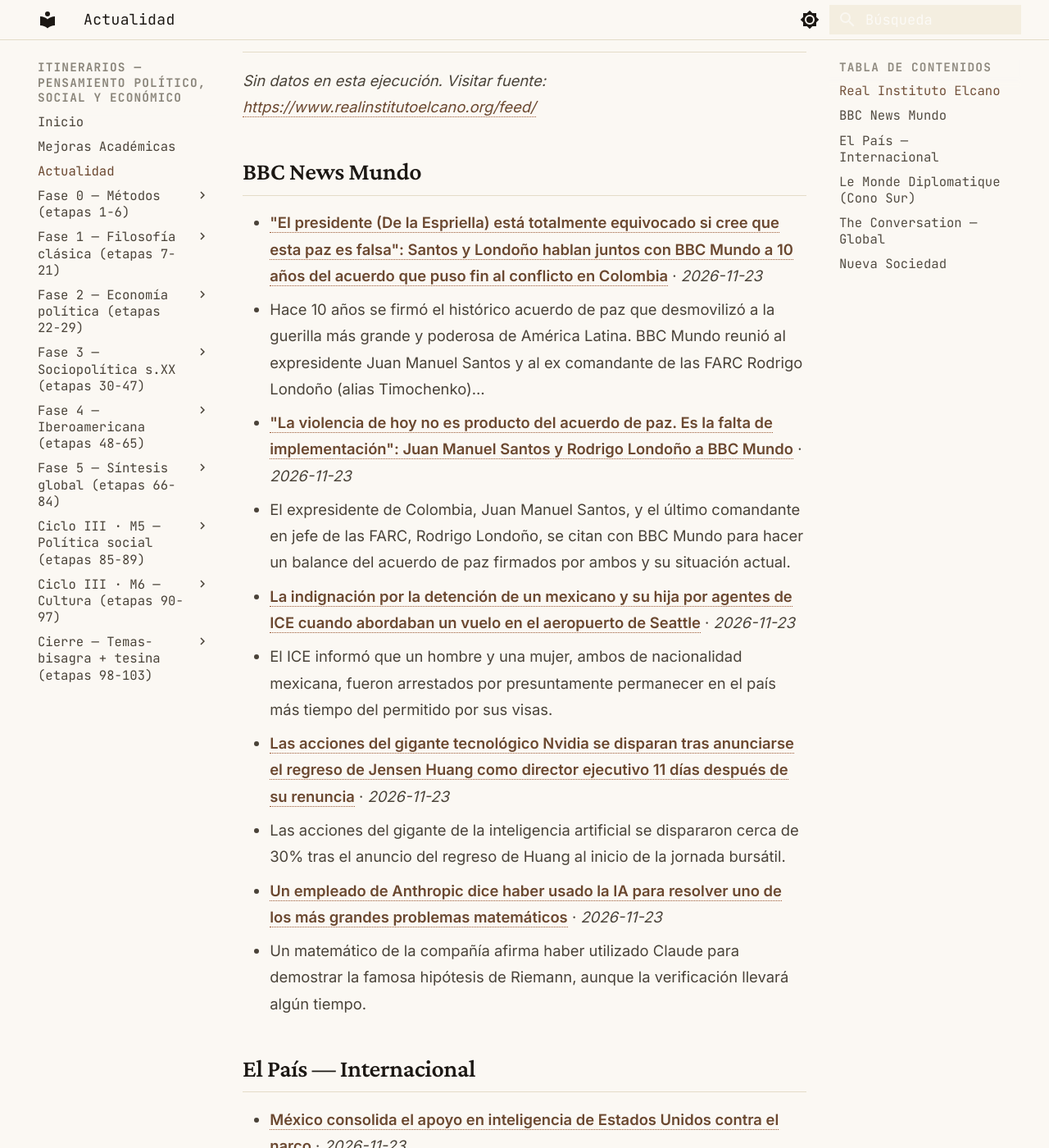
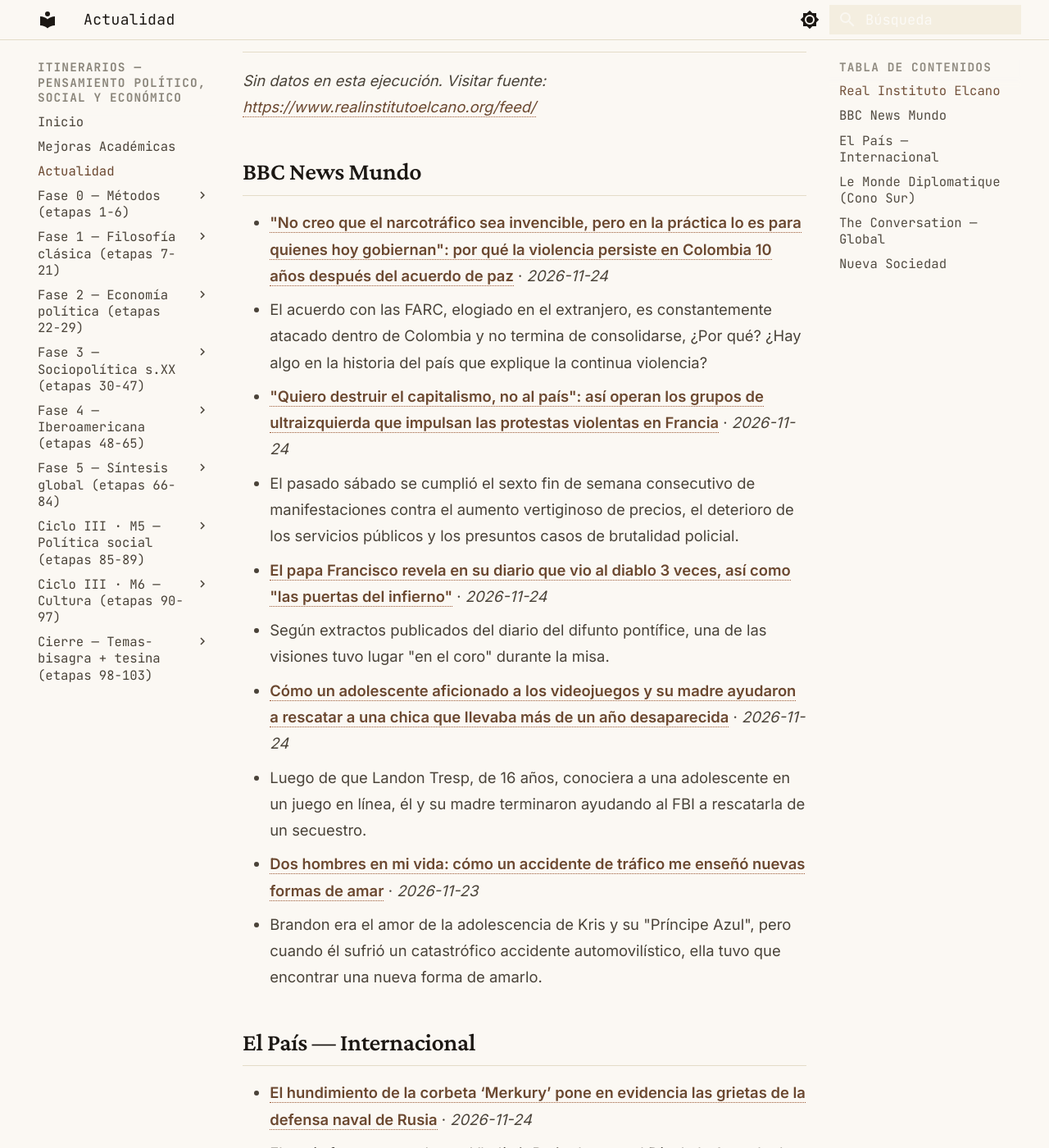
Before and after one commit to MrSpagVi/Curso, an MkDocs documentation site: the page built from docs/actualidad.md, in a window 1280 px wide and 1400 px high, scrolled down 643 px. Shown: the whole window at 82% size. Built offline with MkDocs 1.6.1 and Material for MkDocs 9.7.7, drawn with Linux system fonts in a browser that asks for light colours; some of the changed text lies outside the part shown.

Commit message:
auto: actualidad 2026-11-24

```diff
--- a/docs/actualidad.md
+++ b/docs/actualidad.md
@@ -6,7 +6,7 @@ title: Actualidad
 
 Últimos titulares de fuentes que dictan agenda en ciencia política y geopolítica. Actualizado automáticamente cada día (vía GitHub Actions).
 
-_Última actualización: 2026-11-23 16:55 UTC_
+_Última actualización: 2026-11-24 16:45 UTC_
 
 !!! tip "Ritual mensual — #actualidad"
     El último sábado de cada mes: agarrá **un** titular de los de abajo y escribí **300 palabras** aplicándole **2 autores** del último mes que leíste. ¿Qué diría cada uno? ¿En qué chocan? No resumas la noticia — usala como caso para pensar con las herramientas que venís construyendo. Guardá el texto con el tag `#actualidad` en tu sistema de notas. Esto convierte la teoría en criterio sobre la coyuntura: el objetivo del plan no es citar a Maquiavelo, es leer el presente con él.
@@ -17,25 +17,25 @@ _Sin datos en esta ejecución. Visitar fuente: [https://www.realinstitutoelcano.
 
 ## BBC News Mundo
 
-- **["El presidente (De la Espriella) está totalmente equivocado si cree que esta paz es falsa": Santos y Londoño hablan juntos con BBC Mundo a 10 años del acuerdo que puso fin al conflicto en Colombia](https://www.bbc.com/mundo/watch/cm0evqgj5p4go?at_medium=RSS&at_campaign=rss)** · *2026-11-23*
-  - Hace 10 años se firmó el histórico acuerdo de paz que desmovilizó a la guerilla más grande y poderosa de América Latina. BBC Mundo reunió al expresidente Juan Manuel Santos y al ex comandante de las FARC Rodrigo Londoño (alias Timochenko)…
-- **["La violencia de hoy no es producto del acuerdo de paz. Es la falta de implementación": Juan Manuel Santos y Rodrigo Londoño a BBC Mundo](https://www.bbc.com/mundo/articles/c6wy4g48l0g5o?at_medium=RSS&at_campaign=rss)** · *2026-11-23*
-  - El expresidente de Colombia, Juan Manuel Santos, y el último comandante en jefe de las FARC, Rodrigo Londoño, se citan con BBC Mundo para hacer un balance del acuerdo de paz firmados por ambos y su situación actual.
-- **[La indignación por la detención de un mexicano y su hija por agentes de ICE cuando abordaban un vuelo en el aeropuerto de Seattle](https://www.bbc.com/mundo/articles/ckx27qql52g1o?at_medium=RSS&at_campaign=rss)** · *2026-11-23*
-  - El ICE informó que un hombre y una mujer, ambos de nacionalidad mexicana, fueron arrestados por presuntamente permanecer en el país más tiempo del permitido por sus visas.
-- **[Las acciones del gigante tecnológico Nvidia se disparan tras anunciarse el regreso de Jensen Huang como director ejecutivo 11 días después de su renuncia](https://www.bbc.com/mundo/articles/cm4gnx691zp5o?at_medium=RSS&at_campaign=rss)** · *2026-11-23*
-  - Las acciones del gigante de la inteligencia artificial se dispararon cerca de 30% tras el anuncio del regreso de Huang al inicio de la jornada bursátil.
-- **[Un empleado de Anthropic dice haber usado la IA para resolver uno de los más grandes problemas matemáticos](https://www.bbc.com/mundo/articles/c6n901zg7rylo?at_medium=RSS&at_campaign=rss)** · *2026-11-23*
-  - Un matemático de la compañía afirma haber utilizado Claude para demostrar la famosa hipótesis de Riemann, aunque la verificación llevará algún tiempo.
+- **["No creo que el narcotráfico sea invencible, pero en la práctica lo es para quienes hoy gobiernan": por qué la violencia persiste en Colombia 10 años después del acuerdo de paz](https://www.bbc.com/mundo/articles/cwzr53jr1xnpo?at_medium=RSS&at_campaign=rss)** · *2026-11-24*
+  - El acuerdo con las FARC, elogiado en el extranjero, es constantemente atacado dentro de Colombia y no termina de consolidarse, ¿Por qué? ¿Hay algo en la historia del país que explique la continua violencia?
+- **["Quiero destruir el capitalismo, no al país": así operan los grupos de ultraizquierda que impulsan las protestas violentas en Francia](https://www.bbc.com/mundo/articles/cmx27q3w9qjxo?at_medium=RSS&at_campaign=rss)** · *2026-11-24*
+  - El pasado sábado se cumplió el sexto fin de semana consecutivo de manifestaciones contra el aumento vertiginoso de precios, el deterioro de los servicios públicos y los presuntos casos de brutalidad policial.
+- **[El papa Francisco revela en su diario que vio al diablo 3 veces, así como "las puertas del infierno"](https://www.bbc.com/mundo/articles/cm5y1p3e5knvo?at_medium=RSS&at_campaign=rss)** · *2026-11-24*
+  - Según extractos publicados del diario del difunto pontífice, una de las visiones tuvo lugar "en el coro" durante la misa.
+- **[Cómo un adolescente aficionado a los videojuegos y su madre ayudaron a rescatar a una chica que llevaba más de un año desaparecida](https://www.bbc.com/mundo/articles/c6lywgreg77lo?at_medium=RSS&at_campaign=rss)** · *2026-11-24*
+  - Luego de que Landon Tresp, de 16 años, conociera a una adolescente en un juego en línea, él y su madre terminaron ayudando al FBI a rescatarla de un secuestro.
+- **[Dos hombres en mi vida: cómo un accidente de tráfico me enseñó nuevas formas de amar](https://www.bbc.com/mundo/articles/cx4gnrrqm61jo?at_medium=RSS&at_campaign=rss)** · *2026-11-23*
+  - Brandon era el amor de la adolescencia de Kris y su "Príncipe Azul", pero cuando él sufrió un catastrófico accidente automovilístico, ella tuvo que encontrar una nueva forma de amarlo.
 
 ## El País — Internacional
 
-- **[México consolida el apoyo en inteligencia de Estados Unidos contra el narco](https://elpais.com/mexico/2026-11-23/mexico-consolida-el-apoyo-en-inteligencia-de-estados-unidos-contra-el-narco.html)** · *2026-11-23*
-  - La caída del Chapo Isidro certifica la intensa colaboración de las agencias del Gobierno de Trump y rompe definitivamente con la política de reticencia y rechazo de López Obrador
-- **[El ICE recurre a delitos menores cometidos hace décadas para deportar a personas con ‘green card’](https://elpais.com/us/migracion/2026-11-23/el-ice-recurre-a-delitos-menores-cometidos-hace-decadas-para-deportar-a-personas-con-green-card.html)** · *2026-11-23*
-  - Entre los casos registrados, están el de una mujer que pasó 15 meses detenida por dos pequeños hurtos de hace más de 10 años y el de una señora de 74, arrestada por una falta en los noventa
-- **[Qué sigue para el futuro político de Cuba: ¿ataque de Trump antes de fin de año o giro demócrata?](https://elpais.com/us/2026-11-23/que-sigue-para-el-futuro-politico-de-cuba-ataque-de-trump-antes-de-fin-de-ano-o-giro-democrata.html)** · *2026-11-23*
-  - Washington no ha logrado que el Gobierno cubano ceda en una negociación y el castrismo no está haciendo más que apostar por el factor tiempo
+- **[El hundimiento de la corbeta ‘Merkury’ pone en evidencia las grietas de la defensa naval de Rusia](https://elpais.com/internacional/2026-11-24/el-hundimiento-de-la-corbeta-merkury-de-orgullo-de-la-flota-rusa-en-2023-a-ejemplo-de-la-vulnerabilidad-en-la-nueva-guerra-naval.html)** · *2026-11-24*
+  - El navío fue presentado por Vladímir Putin durante el Día de la Armada de hace tres años como ejemplo de la modernización de su flota. Varias embarcaciones de ataque ucranias lo llevaron al fondo del mar en la madrugada del domingo
+- **[Las ambulancias palestinas se convierten en “objetivo directo” en Cisjordania](https://elpais.com/internacional/2026-11-24/las-ambulancias-palestinas-se-convierten-en-objetivo-directo-en-cisjordania.html)** · *2026-11-24*
+  - Los relatos de sanitarios y un informe de una ONG israelí dan cuenta del “drástico” aumento de ataques y trabas a la atención médica de emergencia por parte de soldados y colonos
+- **[La futura presidenta de Alemania no quiere saber nada de los extremos](https://elpais.com/internacional/2026-11-24/la-futura-presidenta-de-alemania-no-quiere-saber-nada-ni-de-afd-ni-de-die-linke.html)** · *2026-11-24*
+  - Ilse Aigner, candidata para ser la próxima jefa de Estado alemana, descarta el diálogo con AfD y el partido de izquierdas que gobernará Berlín
 - **[Ni Yalta, ni cumbre: la nada con sifón](https://elpais.com/internacional/2026-11-22/ni-yalta-ni-cumbre-la-nada-con-sifon.html)** · *2026-11-22*
   - La inmensa y vacía mesa en la que se sentaron Xi, Putin y Trump es la metáfora de una reunión que apenas sirvió para escenificar el desplazamiento de poder en el mundo
 - **[El triunvirato de Shenzhen y la rebelión del resto del mundo](https://elpais.com/internacional/2026-11-19/el-triunvirato-de-shenzhen-y-la-rebelion-del-resto-del-mundo.html)** · *2026-11-19*
@@ -47,16 +47,16 @@ _Sin datos en esta ejecución. Visitar fuente: [https://www.eldiplo.org/feed/](h
 
 ## The Conversation — Global
 
-- **[Technology for ‘printing’ steel could help extend the life of ageing bridges and buildings](https://theconversation.com/technology-for-printing-steel-could-help-extend-the-life-of-ageing-bridges-and-buildings-296672)** · *2026-11-23*
-  - It deposits metal only where it is needed, potentially preventing extensive repairs or replacements.
-- **[How Mark Carney’s Russian hockey ban tests the global rule book](https://theconversation.com/how-mark-carneys-russian-hockey-ban-tests-the-global-rule-book-296806)** · *2026-11-23*
-  - For decades, Canada’s foreign policy was premised on the legitimacy of international institutions and multilateralism. Banning Russia from the World Juniors is at odds with that legacy.
-- **[Be Ready stockpiling advice is missing something vital. You can fix it, today](https://theconversation.com/be-ready-stockpiling-advice-is-missing-something-vital-you-can-fix-it-today-296903)** · *2026-11-23*
-  - Stockpiling foods and medicines isn’t enough – we also need to know where and when to go.
-- **[New Year’s resolutions: starting small today could work better than waiting until January](https://theconversation.com/new-years-resolutions-starting-small-today-could-work-better-than-waiting-until-january-296746)** · *2026-11-23*
-  - Big resolutions often fizzle by February. Small changes started now, such as a few minutes of activity, are easier to keep up.
-- **[Readers of fanfiction have a lot in common with 18th- and 19th-century fiction lovers](https://theconversation.com/readers-of-fanfiction-have-a-lot-in-common-with-18th-and-19th-century-fiction-lovers-296976)** · *2026-11-23*
-  - Readers waited with bated breath for new stories to be released in magazines and they would often share their thoughts with the writer.
+- **[Flu and other winter viruses can hit older adults harder – here’s what you need to know](https://theconversation.com/flu-and-other-winter-viruses-can-hit-older-adults-harder-heres-what-you-need-to-know-296885)** · *2026-11-24*
+  - Spending more time together indoors helps viruses spread in winter, while dry air may make it harder for the nose to clear them.
+- **[Climate summits need radical reform – here’s how to transform global negotiations](https://theconversation.com/climate-summits-need-radical-reform-heres-how-to-transform-global-negotiations-297316)** · *2026-11-24*
+  - The collapse of Cop31 may become a historical opportunity for global climate governance to tackle its structural problems.
+- **[Jensen Huang, Nvidia and the risks that come with ‘boomerang bosses’](https://theconversation.com/jensen-huang-nvidia-and-the-risks-that-come-with-boomerang-bosses-297413)** · *2026-11-24*
+  - Getting back in the drivers’ seat is not always a straightforward move.
+- **[Ghost Town: a dream-like film about a Japanese community haunted by the 2011 tsunami](https://theconversation.com/ghost-town-a-dream-like-film-about-a-japanese-community-haunted-by-the-2011-tsunami-295612)** · *2026-11-24*
+  - Katherine Round’s film functions as a re-telling, a document, a memory and a reminder of the many individual lives that are affected by natural disasters.
+- **[Johannesburg has had 101 mayors over the last 140 years: new book reviews the good times and the bad](https://theconversation.com/johannesburg-has-had-101-mayors-over-the-last-140-years-new-book-reviews-the-good-times-and-the-bad-297313)** · *2026-11-24*
+  - An indirectly elected executive mayor for Johannesburg was quite successful in the first 15 or so years of post-apartheid rule. But not anymore.
 
 ## Nueva Sociedad
 
```
